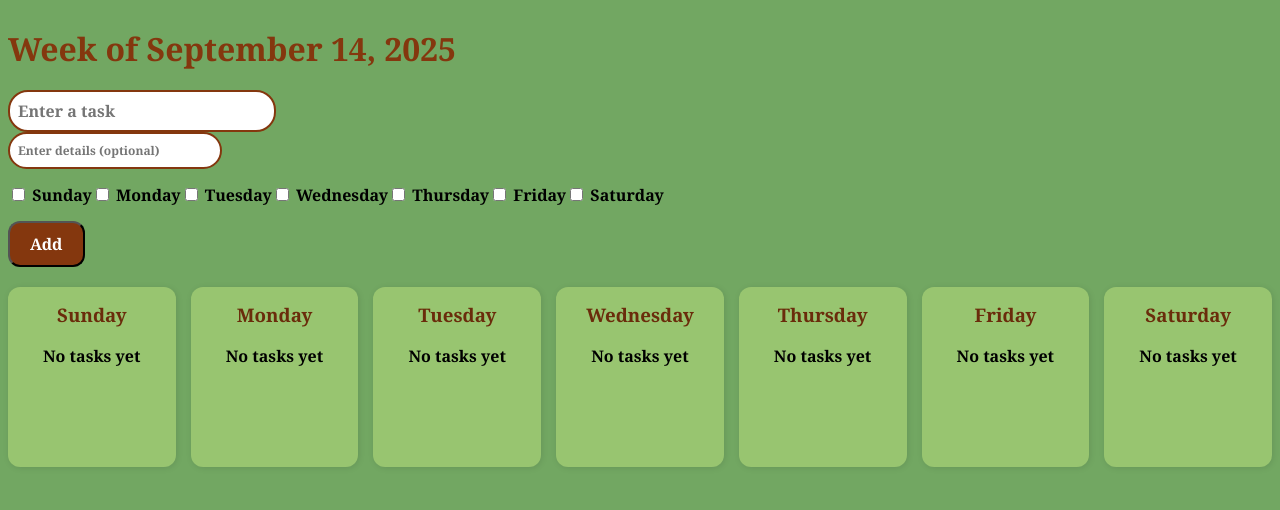
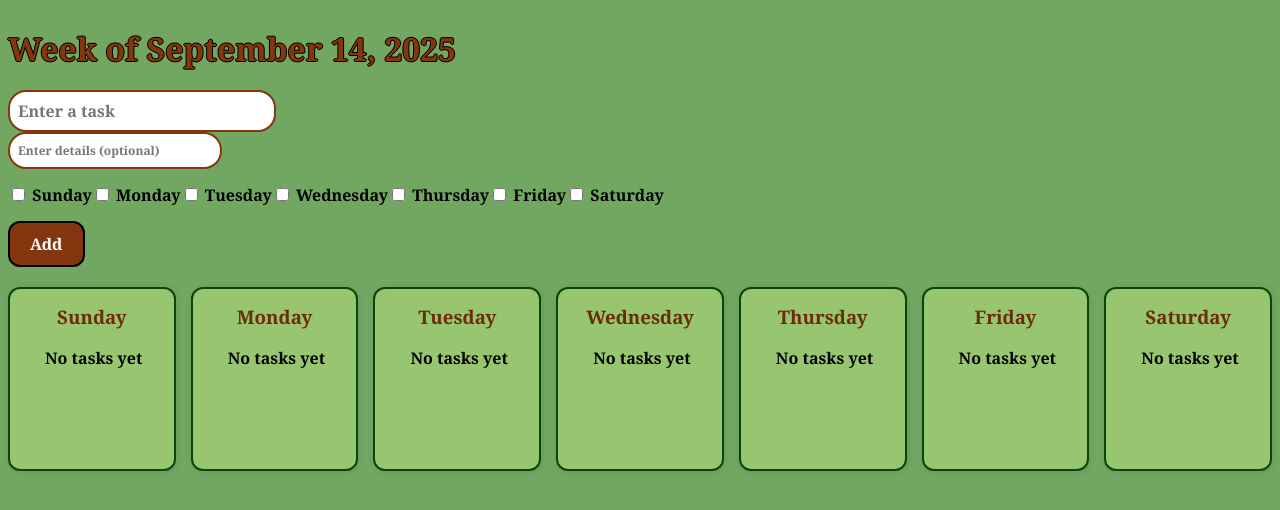
Before and after one commit to abileshayyanar/Flask-Weekly-Calendar, a Flask app: page / in a window 1280 px wide. Shown: the top 510 px of the page. Run offline with Flask 3, Linux system fonts and the light colour scheme.

Commit message:
more style updates

```diff
--- a/static/style.css
+++ b/static/style.css
@@ -13,6 +13,7 @@ body{
     background: #98c570;
     padding: 15px;
     border-radius: 12px;
+    border: 2px solid #0b4504;
     box-shadow: 1px 1px 6px rgba(0,0,0,0.1);
     min-height: 150px;
     font-family: "Georgia", serif;
@@ -48,6 +49,7 @@ body{
     font-weight: 1000;
     text-align: left;
     margin-bottom: 20px;
+    text-shadow: -1px 0 black, 0 1px black, 1px 0 black, 0 -1px black;
 }
 
 .days {
@@ -68,6 +70,7 @@ body{
     background-color:#84370e;
     color: white;
     border-radius: 12px;
+    border: 2px solid black;
     padding: 10px 20px;
     font-family: 'Georgia', serif;
     font-size: 16px;
@@ -76,7 +79,7 @@ body{
 
 .task-input {
     border: 2px solid #84370e;
-    border-radius: 20px;
+    border-radius: 18px;
     padding: 8px;
     font-size: 16px;
     font-family: 'Georgia', serif;
@@ -85,7 +88,7 @@ body{
 
 .task-desc-box {
     border: 2px solid #84370e;
-    border-radius: 20px;
+    border-radius: 18px;
     padding: 8px;
     font-size: 12px;
     font-family: 'Georgia', serif;
```
Also changed, not shown: todo.db.
